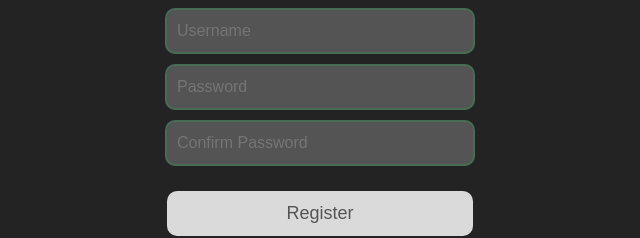
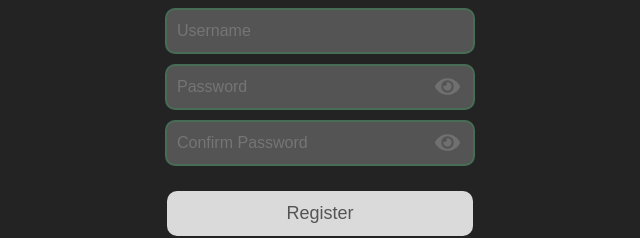
Before and after one commit to stucy/connect, a React (Create React App) app in the folder client/: page /register in a window 1280 px wide. Shown: the part 252-490 px from the top of the page, without its empty margins (320-960 px from the left). Built offline with nearby package versions, Linux system fonts and the light colour scheme.

Commit message:
created password component

```diff
--- a/client/package.json
+++ b/client/package.json
@@ -6,6 +6,7 @@
     "axios": "^0.21.1",
     "react": "^17.0.1",
     "react-dom": "^17.0.1",
+    "react-icons": "^4.2.0",
     "react-query": "^3.12.0",
     "react-router-dom": "^5.2.0",
     "react-scripts": "4.0.2"
--- a/client/src/components/PasswordInput.js
+++ b/client/src/components/PasswordInput.js
@@ -1,4 +1,6 @@
 import { useState } from 'react';
+
+import { FaEye, FaEyeSlash } from 'react-icons/fa';
 
 const PasswordInput = ({passRef, text, error, name, change}) => {
     const [visible, setVisible] = useState(false);
@@ -7,6 +9,10 @@ const PasswordInput = ({passRef, text, error, name, change}) => {
         <div className="input__container">
             <input className={error ? 'error' : ''} type={visible ? "text" : "password"} ref={passRef}
             placeholder={text} name={name} onChange={change}/>
+            {
+                visible ? <FaEyeSlash  className="pass-icon" onClick={() => setVisible(false)}/>
+                : <FaEye className="pass-icon" onClick={() => setVisible(true)} />
+            }
         </div>
     );
 }
--- a/client/src/index.css
+++ b/client/src/index.css
@@ -70,13 +70,22 @@
     font-size: 1.6rem;
 }
 
+.container__outside form input:focus{
+    border-color: var(--green_2);
+}
+
 .input__container{
     display: inherit;
     flex-direction: inherit;
+    position: relative;
 }
 
-.container__outside form input:focus{
-    border-color: var(--green_2);
+.container__outside .pass-icon{
+    font-size: 2.5rem;
+    color: var(--gray_2);
+    position: absolute;
+    right: 3.5rem;
+    top: 1.5rem;
 }
 
 .inverted__link{
```
Also changed, not shown: 1 other file (tests, documents, lock files or other folders).
